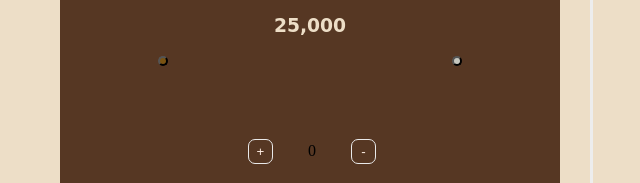
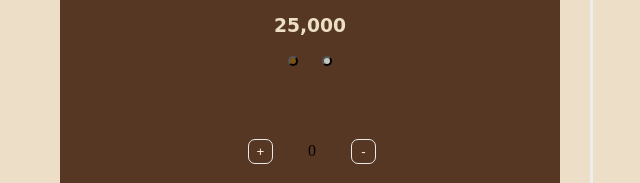
Before and after one commit to seol1059/project1, a plain HTML site: page sub.html in a window 1280 px wide. Shown: the part 361-544 px from the top of the page, 612-1252 px from the left. Drawn offline with nearby package versions, Linux system fonts and the light colour scheme; a web font is replaced by a local one.

Commit message:
Update sub.html

```diff
--- a/sub.html
+++ b/sub.html
@@ -133,7 +133,7 @@
             height: 10px;
             background-color: #c5c6be;
             border-radius: 5px;
-            margin: -20px 10px 10px 270px;
+            margin: -100px 10px 10px 10px;
         }
 
         #sub>table {
```
